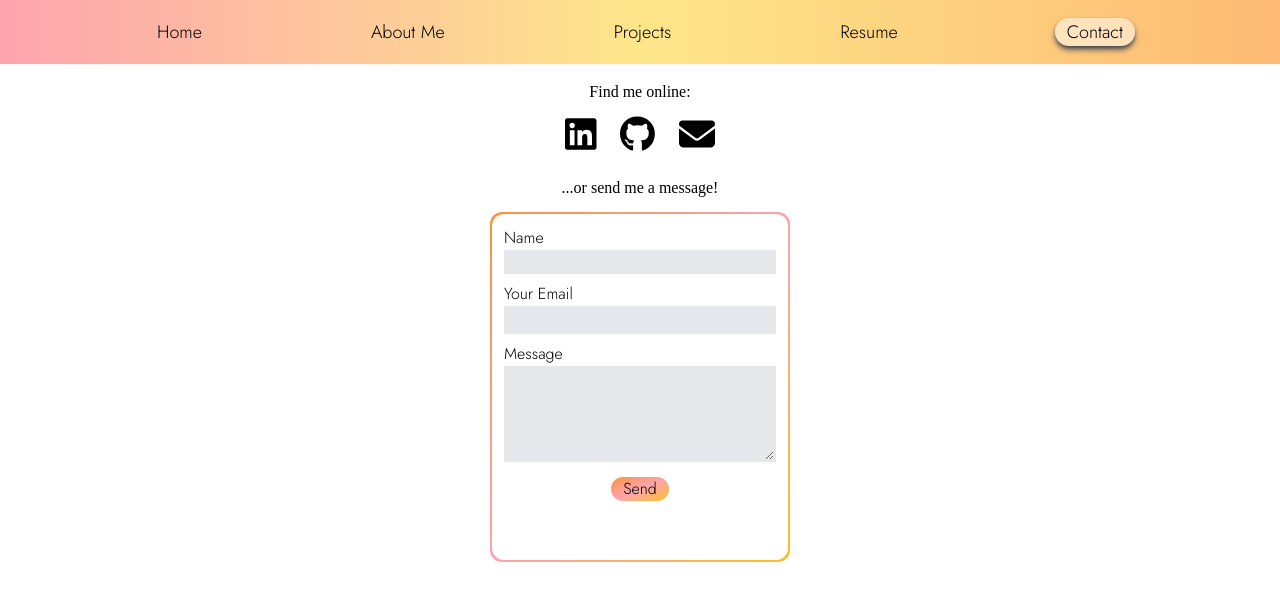
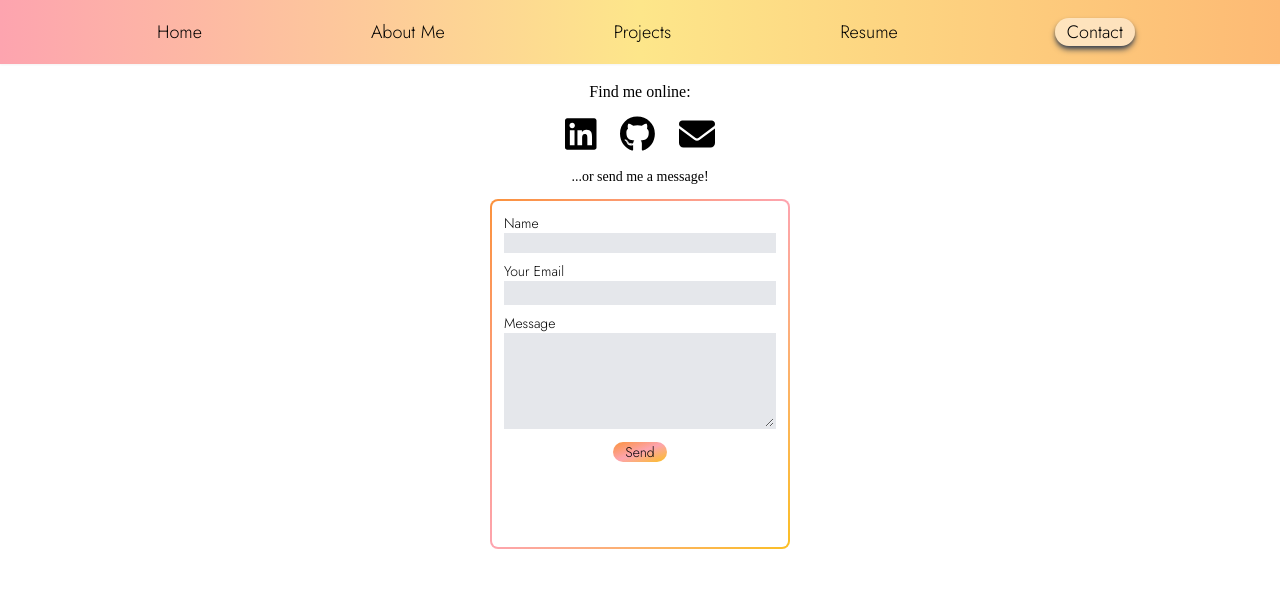
Before and after one commit to renitagid/nextjs-portfolio, a Next.js app: page /contact in a window 1280 px wide. Shown: the top 600 px of the page. Built offline with nearby package versions, Linux system fonts and the light colour scheme; a web font is replaced by a local one.

Commit message:
email validations

```diff
--- a/src/components/EmailForm.js
+++ b/src/components/EmailForm.js
@@ -1,31 +1,34 @@
 import React, { useRef, useState } from "react";
 import emailjs from "@emailjs/browser";
 
+import { useForm } from "react-hook-form";
+
 export const MessageForm = () => {
+  const {
+    register,
+    handleSubmit,
+    reset,
+    formState: { errors },
+  } = useForm({
+  });
   const [formSubmitted, setFormSubmitted] = useState({
     title: "",
     paragraph: "",
   });
-  const [formContent, setFormContent] = useState({
-    name: "",
-    email: "",
-    message: "",
-  });
+
   const form = useRef();
 
-  const sendEmail = (e) => {
-    e.preventDefault();
+  const sendEmail = (formData) => {
     emailjs
-      .sendForm(
+      .send(
         "service_37032nc",
         "template_2n9petq",
-        form.current,
+        formData,
         "OoQVw_OuXULdyT-VU"
       )
       .then(
         ({ status }) => {
           if (status === 200) {
-            e.target.reset();
             setFormSubmitted({
               title: "Message has been sent!",
               paragraph: "Renita will be in contact with you soon.",
@@ -47,17 +50,18 @@ export const MessageForm = () => {
           });
         }
       );
+
   };
 
   return (
-    <div className="grid absolute left-0 right-0 top-24 justify-center">
+    <div className="justify-center md:text-sm">
 
       <p className="text-center font-header">...or send me a message!</p>
-      <div className="m-2 h-[350px] w-[300px] rounded-xl bg-gradient-to-br from-orange-400 via-rose-300 to-amber-400">
+      <div className="m-2 h-[350px] w-[300px] rounded-lg bg-gradient-to-br from-orange-400 via-rose-300 to-amber-400">
         <form
-          className="m-0.5 h-[346px] rounded-xl bg-white dark:bg-neutral-600 p-2"
+          className="relative top-0.5 m-0.5 h-[346px] rounded-md bg-white dark:bg-neutral-600 p-2"
           ref={form}
-          onSubmit={sendEmail}
+          onSubmit={handleSubmit(sendEmail)}
         >
           <div>
             <label className="">Name</label>
@@ -65,9 +69,19 @@ export const MessageForm = () => {
           <div>
             <input
               className="w-full bg-gray-200 mb-1 pl-0.5 dark:text-black"
+              id="user_name"
               type="text"
               name="user_name"
+              {...register("user_name", { required: true })}
             />
+            {errors.user_name && (
+              <div
+                style={{ color: "red" }}
+                className="invalid-feedback d-block"
+              >
+                Please fill out this field.
+              </div>
+            )}
           </div>
           <div>
             <label className="">Your Email</label>
@@ -75,9 +89,19 @@ export const MessageForm = () => {
           <div>
             <input
               className="w-full border-2 bg-gray-200 mb-1 pl-0.5 dark:text-black"
+              id="user_email"
               type="email"
               name="user_email"
-            />
+              {...register("user_email", { required: true })}
+              />
+              {errors.user_email && (
+              <div
+                style={{ color: "red" }}
+                className="invalid-feedback d-block"
+              >
+                Please fill out this field.
+              </div>
+            )}
           </div>
           <div>
             <label className="">Message</label>
@@ -85,8 +109,18 @@ export const MessageForm = () => {
           <div>
             <textarea
               className="h-24 w-full border-2 bg-gray-200 mb-1 pl-0.5 dark:text-black"
+              id="message"
               name="message"
+              {...register("message", { required: true })}
             />
+            {errors.message && (
+              <div
+                style={{ color: "red" }}
+                className="invalid-feedback d-block"
+              >
+                Please fill out this field.
+              </div>
+            )}
           </div>
           <div className="text-center">
         <h3>{formSubmitted.title}</h3>
--- a/src/pages/contact.js
+++ b/src/pages/contact.js
@@ -7,7 +7,7 @@ import { faEnvelope } from "@fortawesome/free-solid-svg-icons";
 const Contact = () => {
   return (
     <main>
-      <div className="fixed right-0 left-0 top-3 md:top-20 flex flex-col items-center">
+      <div className="flex flex-col items-center pt-3">
         <div className="font-header">Find me online:</div>
         <div className="flex w-[220px] justify-evenly p-2">
           <div>
```
